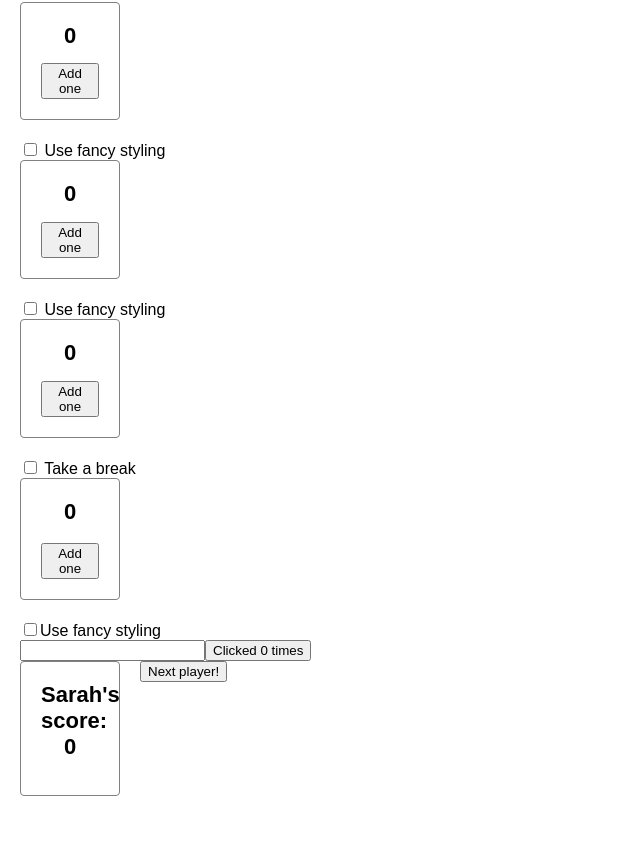
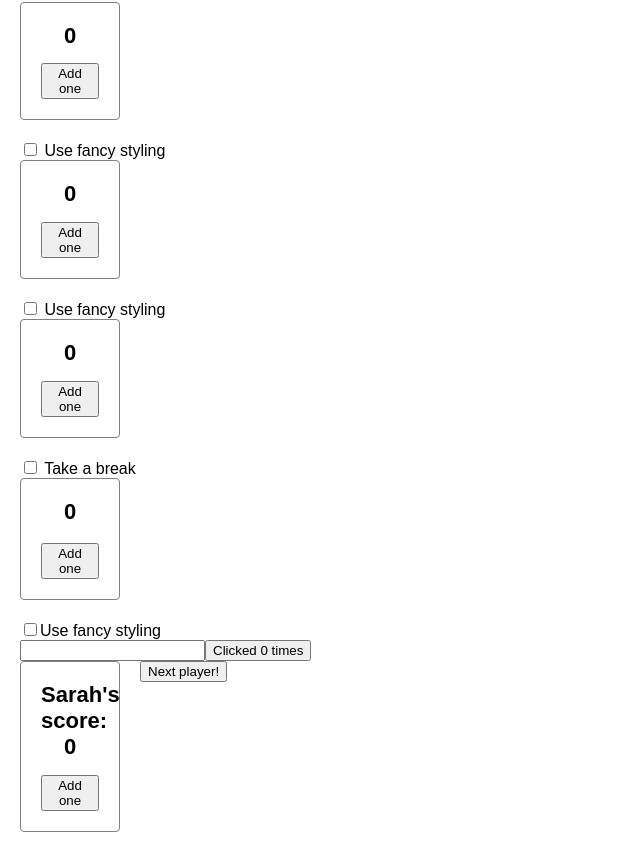
Before and after one commit to zelitosaide/react-js-course, a React (Create React App) app: page / in a window 1280 px wide. Shown: the part 177-1029 px from the top of the page, without its empty margins (0-640 px from the left). Before the commit the page ends 993 px from the top, so only its background shows below. Built offline with nearby package versions, Linux system fonts and the light colour scheme.

Commit message:
Preserving and Resetting State

```diff
--- a/src/learn/learn-react/managing-state/preserving-and-resetting-state/index.js
+++ b/src/learn/learn-react/managing-state/preserving-and-resetting-state/index.js
@@ -59,6 +59,13 @@ function Counter({ person }) {
       <h1>
         {person}'s score: {score}
       </h1>
+      <button
+        onClick={function () {
+          setScore(score + 1);
+        }}
+      >
+        Add one
+      </button>
     </div>
   );
 }
```
